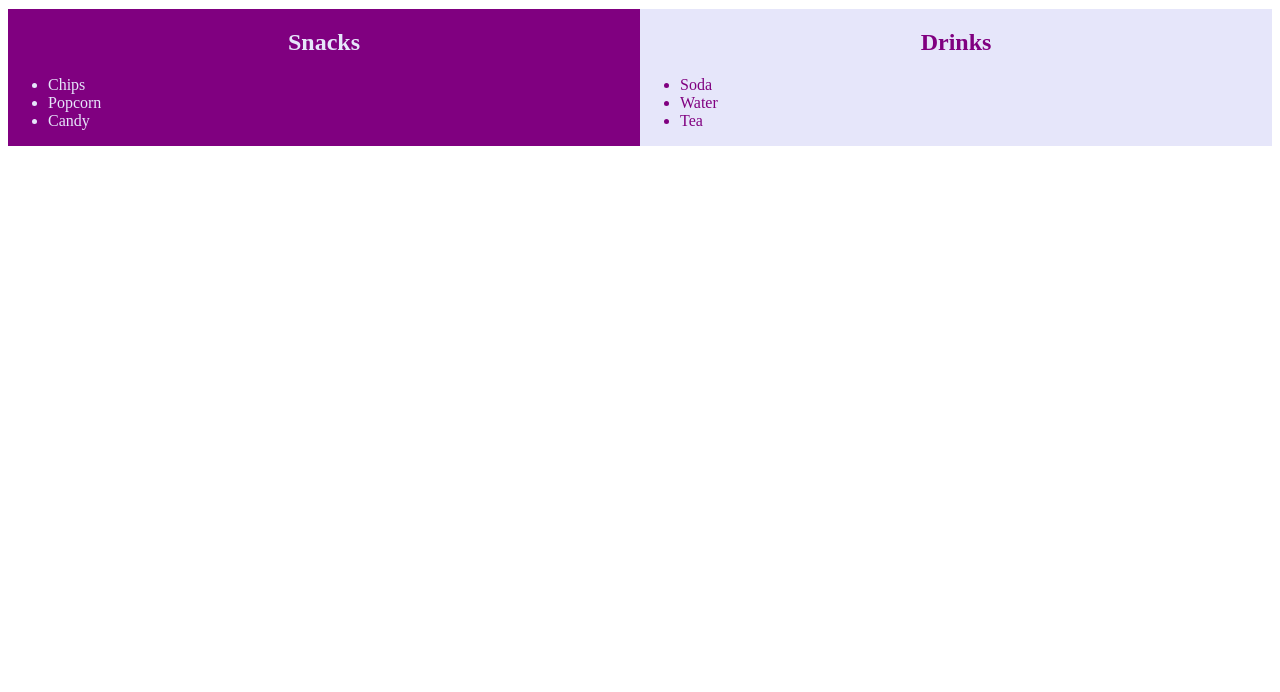
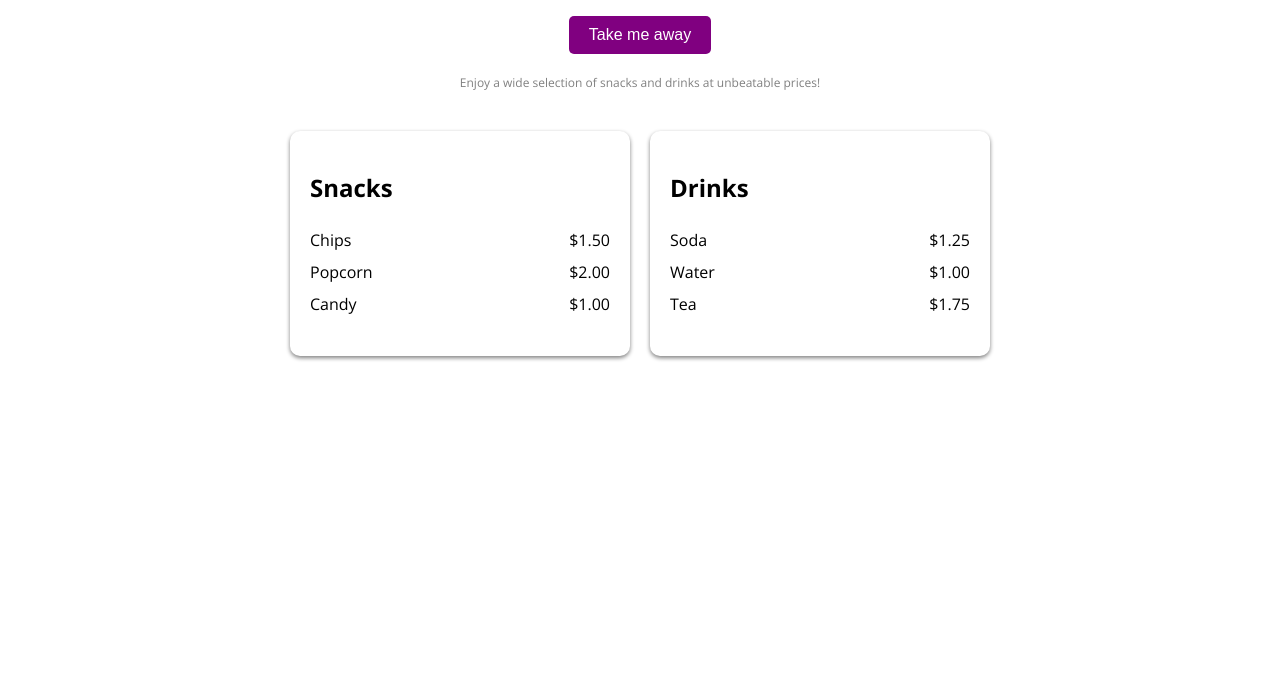
Before and after one commit to aidanklineman/restaurantmenu, a plain HTML site: page index.html in a window 1280 px wide. Shown: the part 108-800 px from the top of the page. Drawn offline with nearby package versions, Linux system fonts and the light colour scheme.

Commit message:
updated menu

```diff
--- a/index.html
+++ b/index.html
@@ -2,29 +2,30 @@
 <html lang="en">
   <head>
     <meta charset="utf-8">
-    <title></title>
+    <title>Aidan's Snack Shack</title>
     <link rel="stylesheet" href="style.css">
+    <link href="https://fonts.googleapis.com/css2?family=Open+Sans:wght@300;400;700&display=swap" rel="stylesheet">
     <script src="main.js" defer></script>
   </head>
   <body>
     <h1>Aidan's Snack Shack</h1>
-      <button id = "button">Take me away</button>
-      <p id = "disclaimer"></p>
-    <div id = "container">
-      <div id = "snacks">
+    <button id="button">Take me away</button>
+    <p id="disclaimer">Enjoy a wide selection of snacks and drinks at unbeatable prices!</p>
+    <div id="container">
+      <div id="snacks">
         <h2>Snacks</h2>
         <ul>
-          <li>Chips</li>
-          <li>Popcorn</li>
-          <li>Candy</li>
+          <li>Chips <span>$1.50</span></li>
+          <li>Popcorn <span>$2.00</span></li>
+          <li>Candy <span>$1.00</span></li>
         </ul>
       </div>
-      <div id = "drinks">
+      <div id="drinks">
         <h2>Drinks</h2>
         <ul>
-          <li>Soda</li>
-          <li>Water</li>
-          <li>Tea</li>
+          <li>Soda <span>$1.25</span></li>
+          <li>Water <span>$1.00</span></li>
+          <li>Tea <span>$1.75</span></li>
         </ul>
       </div>
     </div>
--- a/style.css
+++ b/style.css
@@ -1,27 +1,68 @@
-h1, h2 {
-    text-align: center;
+body {
+    font-family: 'Open Sans', sans-serif;
+    display: flex;
+    flex-direction: column;
+    align-items: center;
+    background-color: white;
+    color: black;
+    padding: 20px;
   }
 
-#snacks {
-    color: lavender;
-    background-color: purple;
+  h1 {
+    color: purple;
   }
 
-#drinks {
-    color: purple;
-    background-color: lavender;
+  #button {
+    background-color: purple;
+    color: white;
+    border: none;
+    padding: 10px 20px;
+    font-size: 16px;
+    cursor: pointer;
+    margin: 10px 0;
+    border-radius: 5px;
   }
 
-@media (min-width: 650px) {
+  #disclaimer {
+    font-size: 12px;
+    color: grey;
+    text-align: center;
+    max-width: 600px;
+    margin: 10px;
+  }
+
   #container {
     display: flex;
+    flex-wrap: wrap;
+    justify-content: space-around;
+    max-width: 800px;
+    margin-top: 20px;
   }
 
-    #snacks {
-        width: 50%;
+  #snacks, #drinks {
+    background-color: white;
+    border-radius: 10px;
+    box-shadow: 0 2px 4px grey;
+    padding: 20px;
+    width: 300px;
+    margin: 10px;
   }
 
-    #drinks {
-        width: 50%;
+  ul {
+    list-style-type: none;
+    padding: 0;
   }
+
+  li {
+    padding: 5px 0;
+    display: flex;
+    justify-content: space-between;
   }
+
+@media (max-width: 600px) {
+    #snacks, #drinks {
+      width: 100%;
+      margin: 10px 0;
+    }
+
+}
```
Lines whose indentation alone changed are shown as unchanged.
